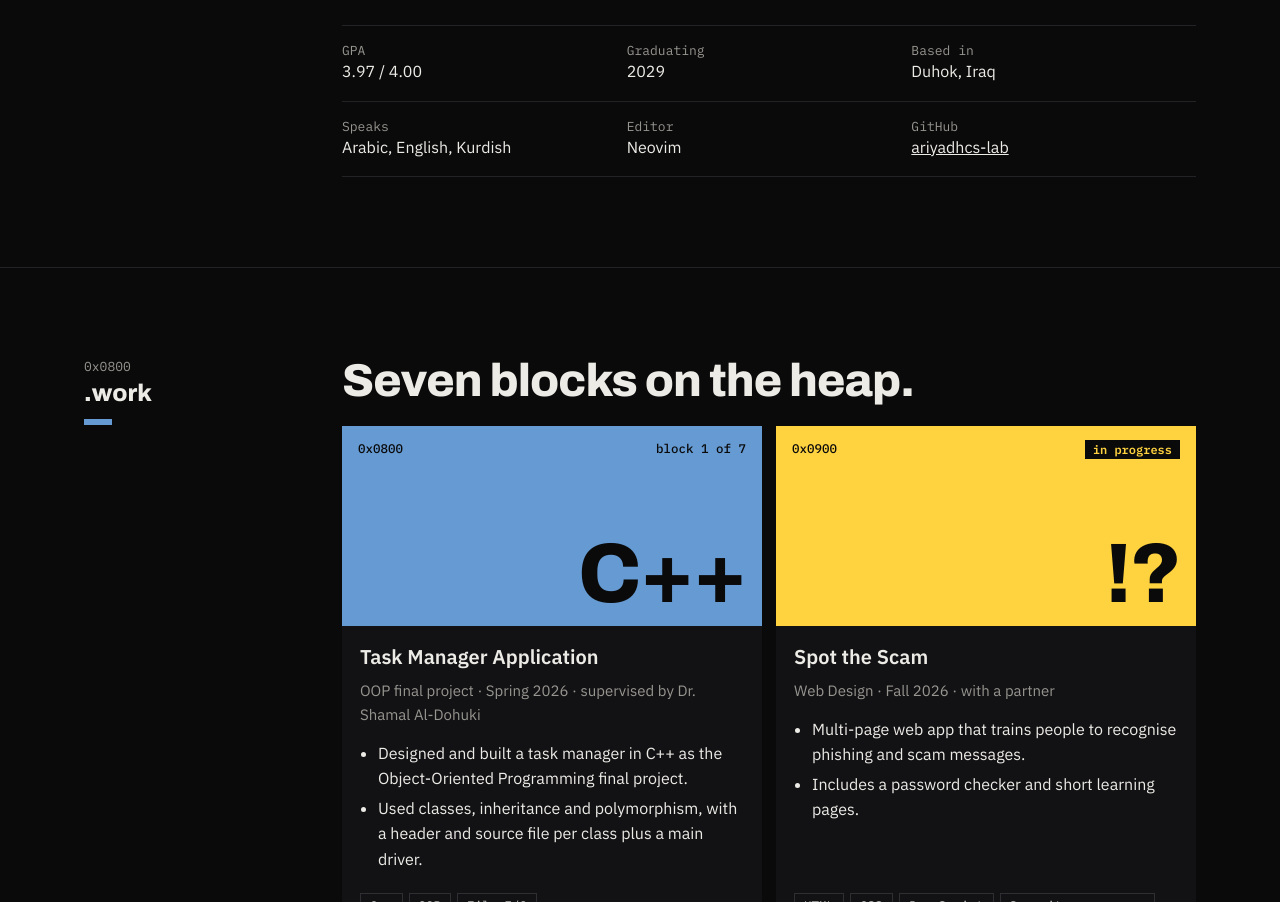
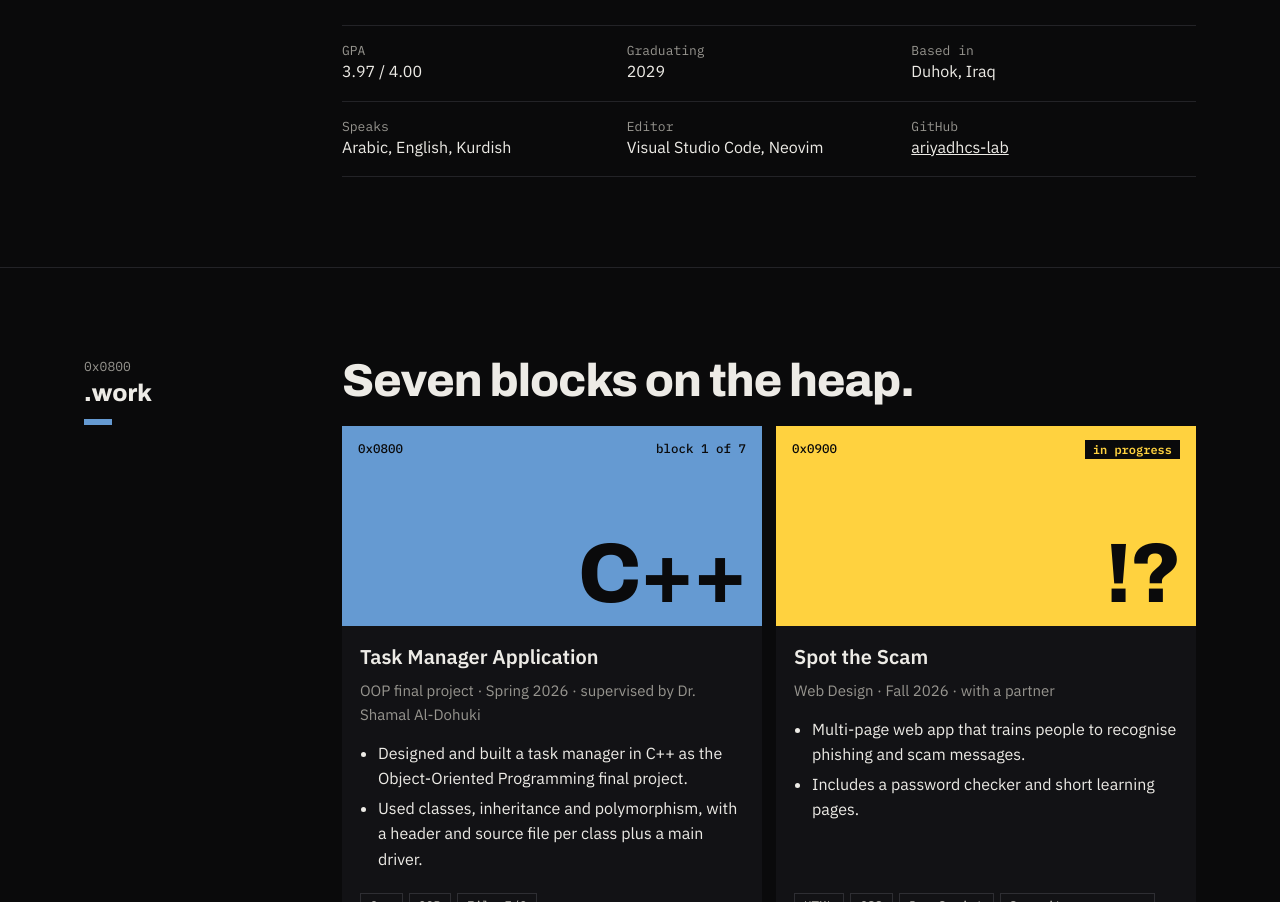
Before and after one commit to rhmanriyadh/rhmanriyadh.github.io, a plain HTML site: page index.html in a window 1280 px wide. Shown: the part 1315-2217 px from the top of the page. Drawn offline with Linux system fonts and the light colour scheme.

Commit message:
updated class facts

```diff
--- a/index.html
+++ b/index.html
@@ -193,7 +193,7 @@ footer .mono{color:var(--ink)}
           <div><span>Graduating</span>2029</div>
           <div><span>Based in</span>Duhok, Iraq</div>
           <div><span>Speaks</span>Arabic, English, Kurdish</div>
-          <div><span>Editor</span>Neovim</div>
+          <div><span>Editor</span>Visual Studio Code, Neovim</div>
           <div><span>GitHub</span><a href="https://github.com/ariyadhcs-lab">ariyadhcs-lab</a></div>
         </div>
       </div>
```
